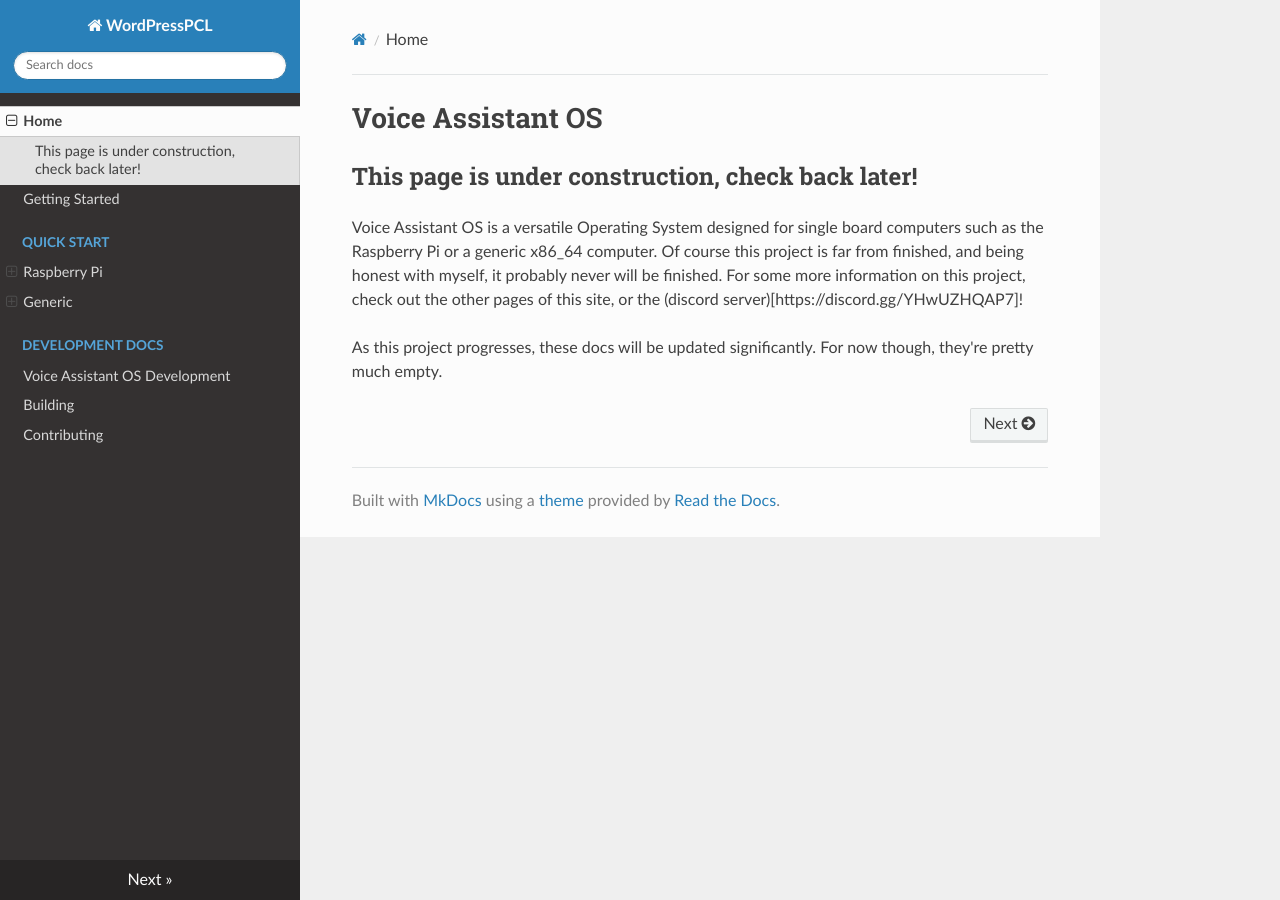
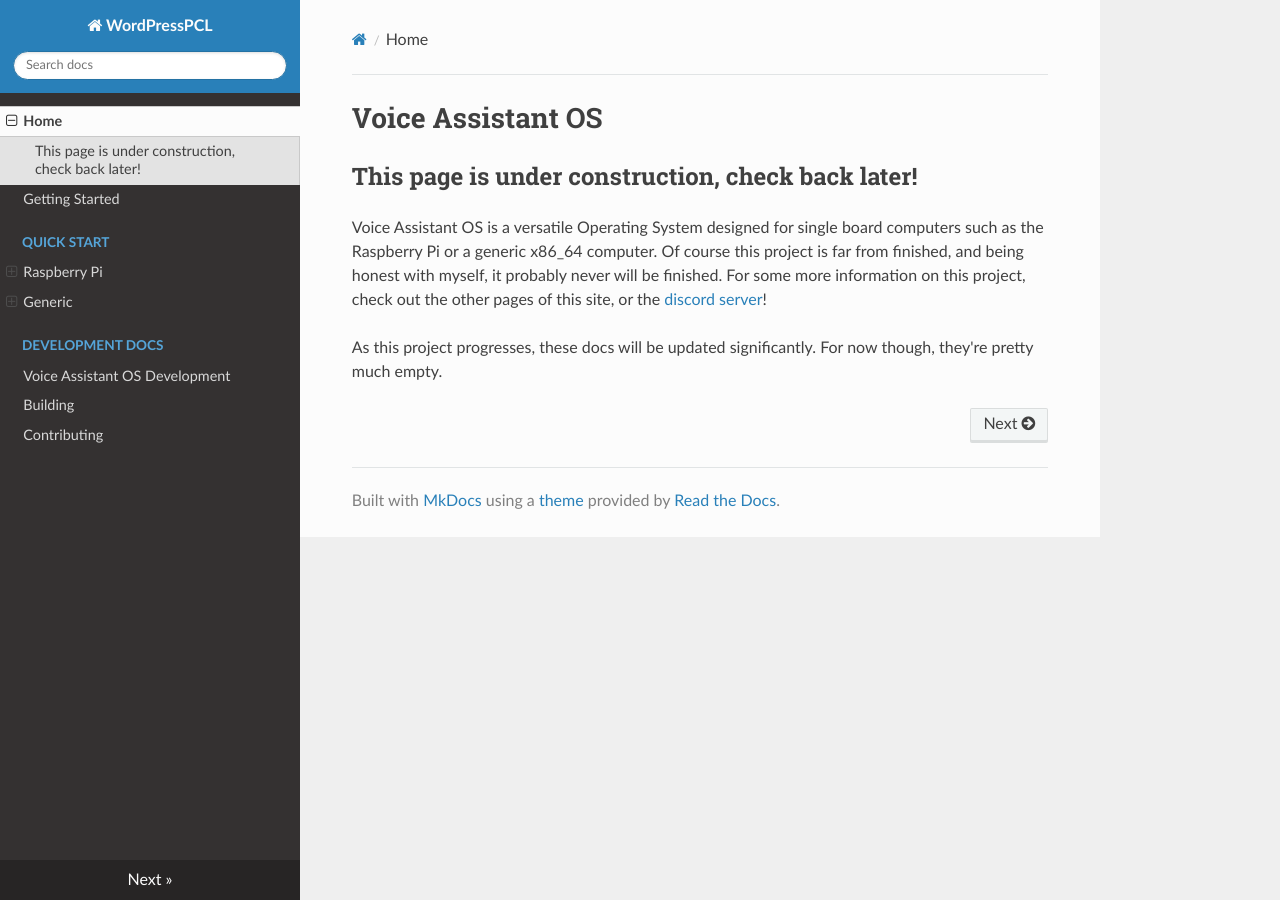
Before and after one commit to VoiceAssistantOS/docs, an MkDocs documentation site: the page built from docs/index.md, in a window 1280 px wide. Built offline with MkDocs 1.6.1, drawn with Linux system fonts in a browser that asks for light colours; nearby versions of some CDN libraries.

Commit message:
Fix minor link issue

```diff
--- a/docs/index.md
+++ b/docs/index.md
@@ -2,6 +2,6 @@
 
 ## This page is under construction, check back later!
 
-Voice Assistant OS is a versatile Operating System designed for single board computers such as the Raspberry Pi or a generic x86_64 computer. Of course this project is far from finished, and being honest with myself, it probably never will be finished. For some more information on this project, check out the other pages of this site, or the (discord server)[https://discord.gg/YHwUZHQAP7]!
+Voice Assistant OS is a versatile Operating System designed for single board computers such as the Raspberry Pi or a generic x86_64 computer. Of course this project is far from finished, and being honest with myself, it probably never will be finished. For some more information on this project, check out the other pages of this site, or the [discord server](https://discord.gg/YHwUZHQAP7)!
 
 As this project progresses, these docs will be updated significantly. For now though, they're pretty much empty.
```
Also changed, not shown: docs/dev/index.md (+1 -1 lines).
